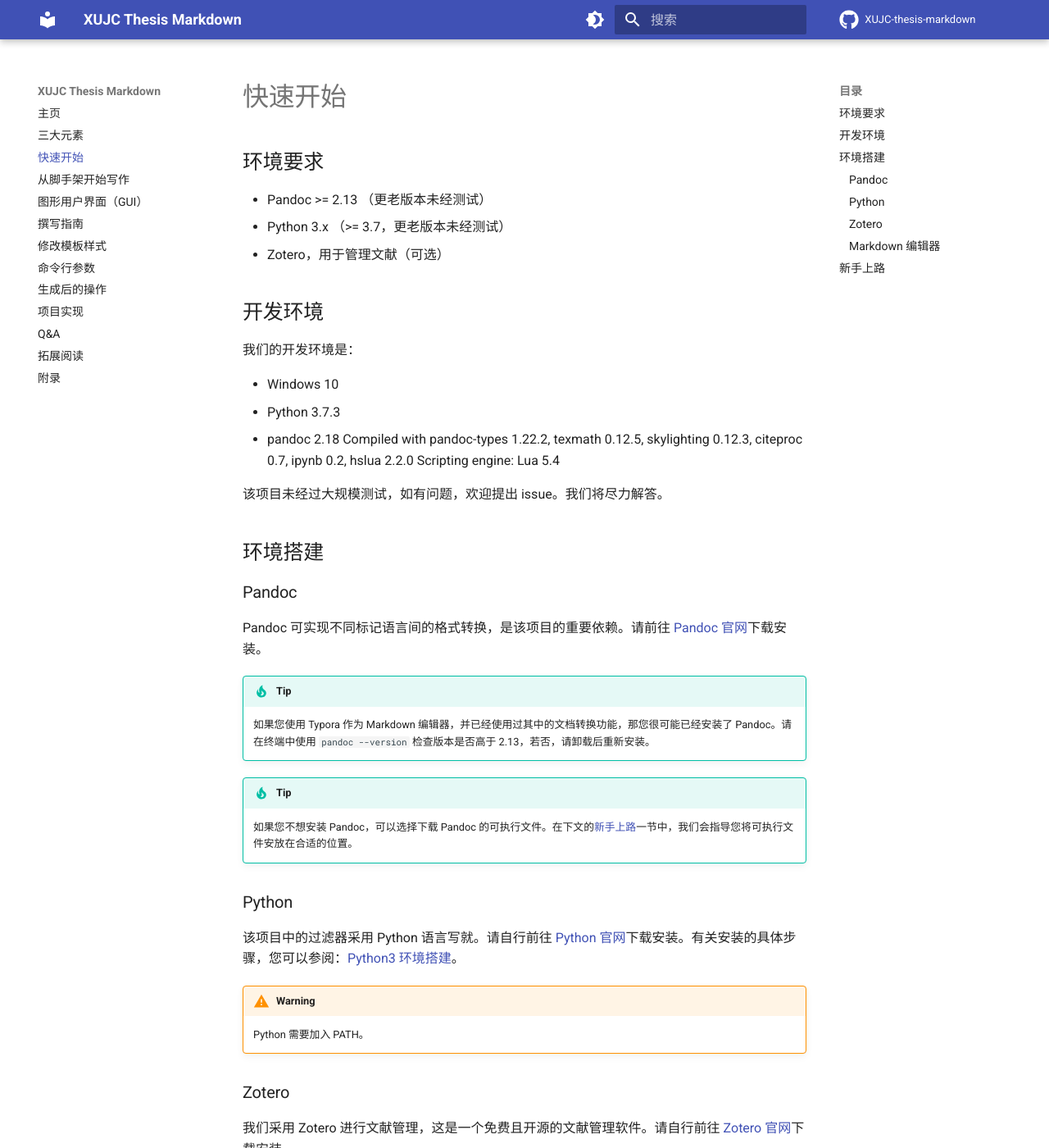
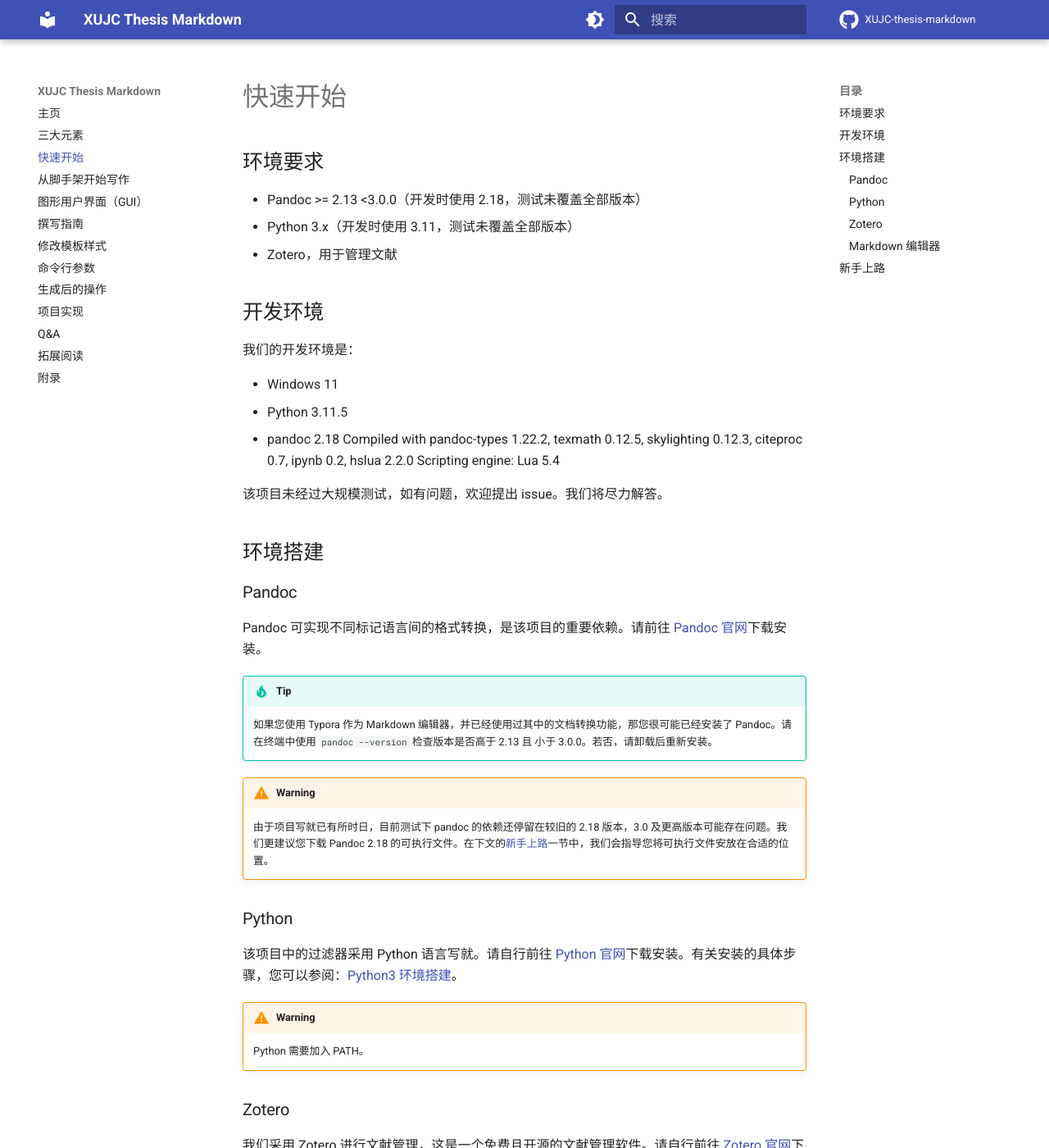
Before and after one commit to Foldblade/XUJC-thesis-markdown, an MkDocs documentation site: the page built from docs/quick-start.md, in a window 1280 px wide and 1400 px high. Shown: the whole window at 82% size. Built offline with MkDocs 1.6.1 and Material for MkDocs 9.7.7, drawn with Linux system fonts in a browser that asks for light colours; comment, search, counter and statistics services are not loaded; some of the changed text lies outside the part shown.

Commit message:
Update requirements
- 更新依赖

````diff
--- a/docs/quick-start.md
+++ b/docs/quick-start.md
@@ -2,16 +2,16 @@
 
 ## 环境要求
 
-- Pandoc >= 2.13 （更老版本未经测试）
-- Python 3.x （>= 3.7，更老版本未经测试）
-- Zotero，用于管理文献（可选）
+- Pandoc >= 2.13 <3.0.0（开发时使用 2.18，测试未覆盖全部版本）
+- Python 3.x（开发时使用 3.11，测试未覆盖全部版本）
+- Zotero，用于管理文献
 
 ## 开发环境
 
 我们的开发环境是：
 
-- Windows 10
-- Python 3.7.3
+- Windows 11
+- Python 3.11.5
 - pandoc 2.18
   Compiled with pandoc-types 1.22.2, texmath 0.12.5, skylighting 0.12.3,
   citeproc 0.7, ipynb 0.2, hslua 2.2.0
@@ -26,10 +26,10 @@
 Pandoc 可实现不同标记语言间的格式转换，是该项目的重要依赖。请前往 [Pandoc 官网](https://pandoc.org/installing.html)下载安装。
 
 !!! tip
-    如果您使用 Typora 作为 Markdown 编辑器，并已经使用过其中的文档转换功能，那您很可能已经安装了 Pandoc。请在终端中使用 `pandoc --version` 检查版本是否高于 2.13，若否，请卸载后重新安装。
+    如果您使用 Typora 作为 Markdown 编辑器，并已经使用过其中的文档转换功能，那您很可能已经安装了 Pandoc。请在终端中使用 `pandoc --version` 检查版本是否高于 2.13 且 小于 3.0.0。若否，请卸载后重新安装。
 
-!!! tip
-    如果您不想安装 Pandoc，可以选择下载 Pandoc 的可执行文件。在下文的[新手上路](#新手上路)一节中，我们会指导您将可执行文件安放在合适的位置。
+!!! warning
+    由于项目写就已有所时日，目前测试下 pandoc 的依赖还停留在较旧的 2.18 版本，3.0 及更高版本可能存在问题。我们更建议您下载 Pandoc 2.18 的可执行文件。在下文的[新手上路](#新手上路)一节中，我们会指导您将可执行文件安放在合适的位置。
 
 ### Python
 
@@ -55,7 +55,7 @@ Markdown 编辑器挑一个趁手的就好，个人推荐 [Typora](https://typor
 进行新手上路前，请确保您的写作环境已经满足前文所述的环境要求。
 
 1. `git clone https://github.com/Foldblade/XUJC-thesis-markdown.git` 或[下载](https://github.com/Foldblade/XUJC-thesis-markdown/archive/refs/heads/master.zip)该项目
-2. （针对不想安装 Pandoc 者）请在该项目根目录下新建 `bin` 目录，再前往 [Pandoc Releases 页](https://github.com/jgm/pandoc/releases)自行下载适合您系统版本的可执行文件。这通常会是一个压缩包，譬如 `pandoc-2.18-windows-x86_64.zip`，请在解压后，将可执行文件（如 `pandoc.exe`）放在 `bin` 目录中。在 Windows 上，目录结构看起来应该类似：
+2. （针对不想安装 Pandoc 者）请在该项目根目录下新建 `bin` 目录，再前往 [Pandoc Releases 页](https://github.com/jgm/pandoc/releases)自行下载适合您系统版本的可执行文件。这通常会是一个压缩包，譬如 `pandoc-2.18-windows-x86_64.zip`，请在解压后，将可执行文件（如 `pandoc.exe`）放在 `bin` 目录中。我们建议您使用 2.18 版本。在 Windows 上，目录结构看起来应该类似：
 
     ```
     │  .gitignore
@@ -124,7 +124,7 @@ Markdown 编辑器挑一个趁手的就好，个人推荐 [Typora](https://typor
     ```
 
 !!! tip
-    不知道如何“使用终端进入该项目根目录”？在 Windows 下，使用文件资源管理器，找到存在 `processer.py` 的目录，按住 Shift 键，在文件资源管理器空白处右键，选择“在终端中打开”、“在 PowerShell 中打开”等。或者，打开命令提示符或 PowerShell，使用 [`cd` 命令](https://docs.microsoft.com/zh-cn/windows-server/administration/windows-commands/cd)，在输入 `cd` 后接一个空格，粘贴存在 `processer.py` 的目录的路径后，按下回车，再复制第4步的命令。
+    不知道如何“使用终端进入该项目根目录”？在 Windows 下，使用文件资源管理器，找到存在 `processer.py` 的目录，按住 Shift 键，在文件资源管理器空白处右键，选择“在终端中打开”、“在 PowerShell 中打开”等。或者，打开命令提示符或 PowerShell，使用 [`cd` 命令](https://docs.microsoft.com/zh-cn/windows-server/administration/windows-commands/cd)，在输入 `cd` 后接一个空格，粘贴存在 `processer.py` 的目录的路径后，按下回车，再复制第 4 步的命令。
 
 !!! warning
     在该命令的执行过程中，可能会出现 `[WARNING] Could not convert TeX math \LaTeX, rendering as TeX:` 字样，Don't panic，毋需惊慌，只要最末一行出现 `Output file:` 即告成功。
````
Also changed, not shown: ReadMe.md (+2 -2 lines), demo/readme.md (+9 -9 lines), processer.py (+7 -6 lines), requirements.txt (+34 -29 lines), 1 other file.
